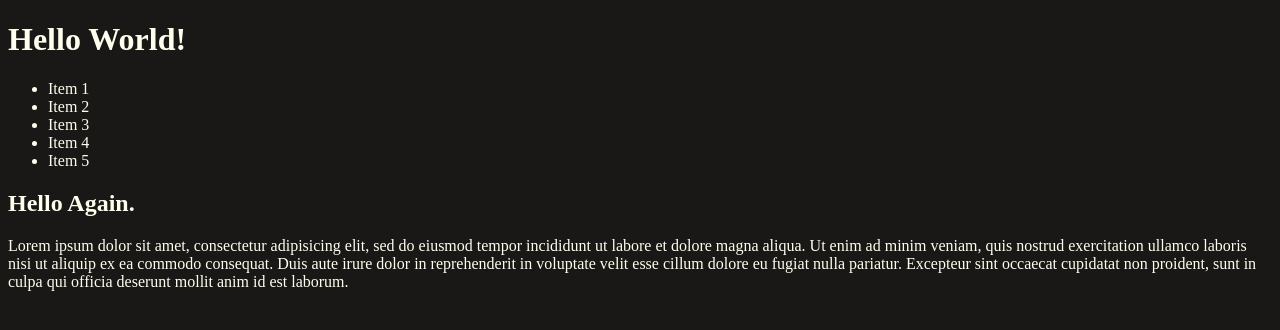
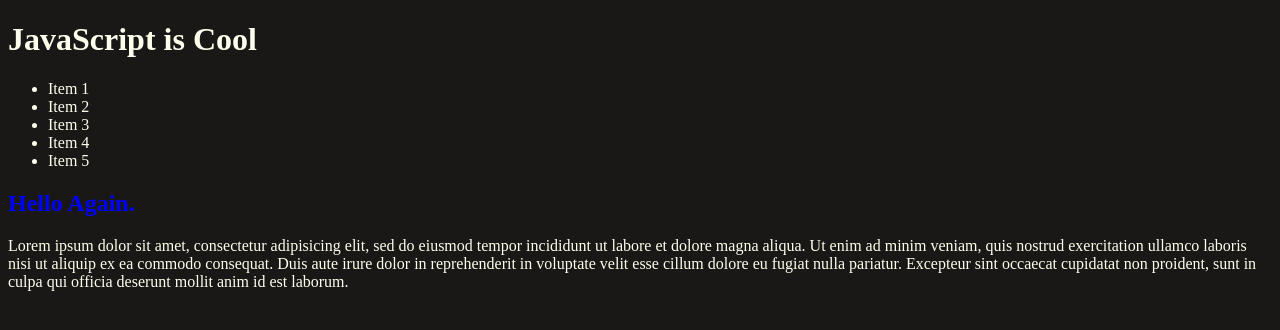
Before and after one commit to MarquisTheCoder/Codeup-Web-Excercises, a website: page DOM Query and Modify.html in a window 1280 px wide. Drawn offline with Linux system fonts and the light colour scheme.

```diff
--- a/DOM Query and Modify.html
+++ b/DOM Query and Modify.html
@@ -149,25 +149,33 @@
     (function() {
         "use strict";
         // TODO: Uncomment next line and get the main header element by id
-        // var mainHeader = ;
+        let mainHeader = document.getElementById('main-header');
 
         // TODO: Set inner html of mainHeader to "JavaScript is Cool"
-
+        mainHeader.innerHTML = 'JavaScript is Cool';
         // TODO: Uncomment the next line and get the sub header element by id
-        // var subHeader = ;
+        let subHeader = document.getElementById('sub-header');
 
         // TODO: Set the text color of subHeader to blue
-
+        subHeader.style.color = 'blue';
         // TODO: Uncomment the next line and get all list items
-        // var listItems = ;
+        let listItems = document.getElementsByTagName('li');
 
         // TODO: Set text color on every other list item to grey
+
+            listItems.forEach(list => list.style.color = 'grey');
+
         // TODO: Set text color of li with dbid = 1 to blue
-
+            listItems.forEach((list, index) => {
+                    if(list.getAttribute('data-dbid') === '1') {
+                            list[index].style = 'blue';
+                    }
+            })
         // TODO: Uncomment the next line and get all elements with class name sub-paragraph
-        // var subParagraphs = ;
+        let subParagraphs = document.getElementsByClassName('sub-paragraph');
 
         // TODO: Change the text in the first sub paragraph to "Mission Accomplished!"
+        subParagraphs[0].innerText = 'Mission Accomplished!';
     })();
 </script>
 
```
